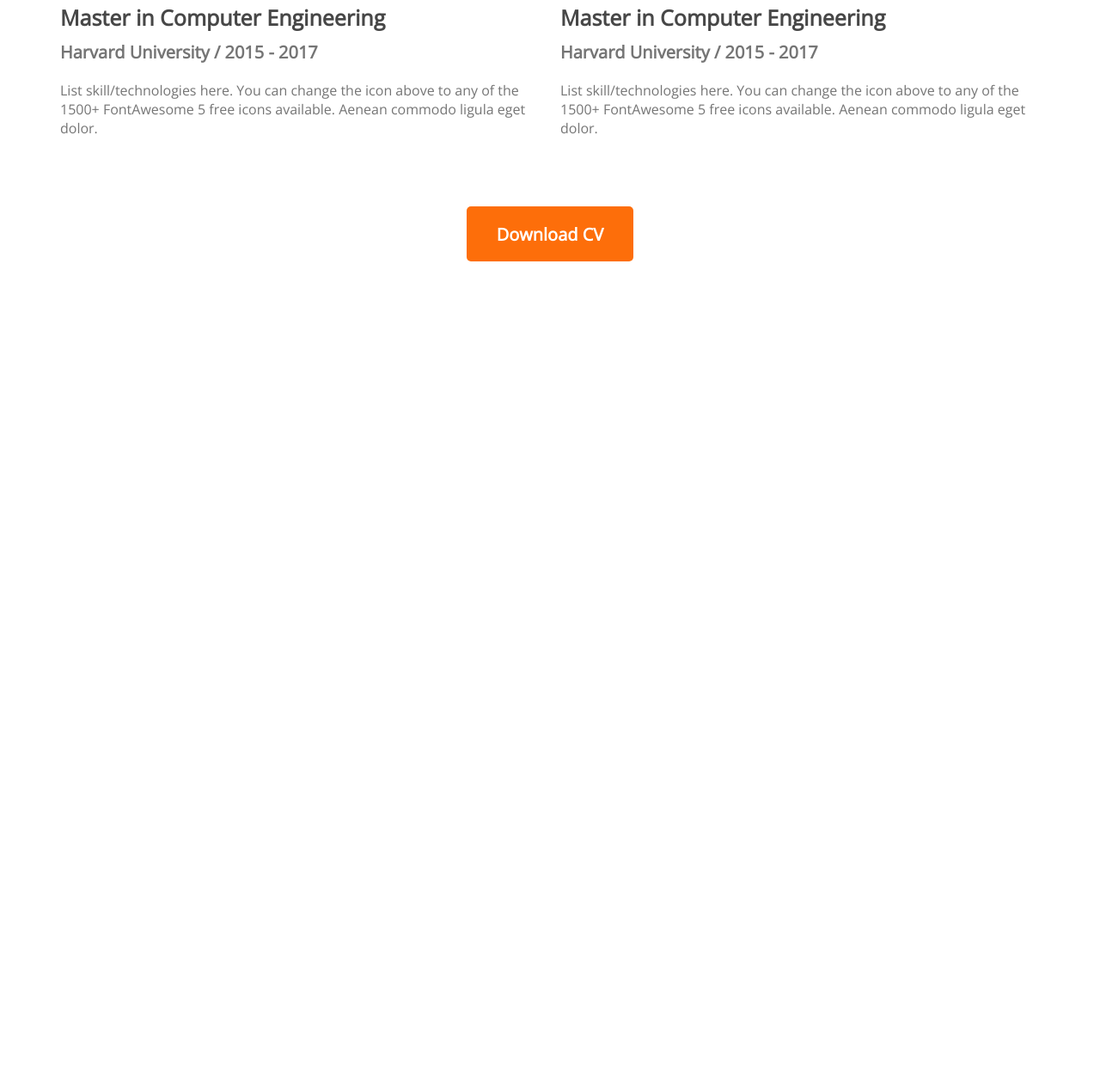
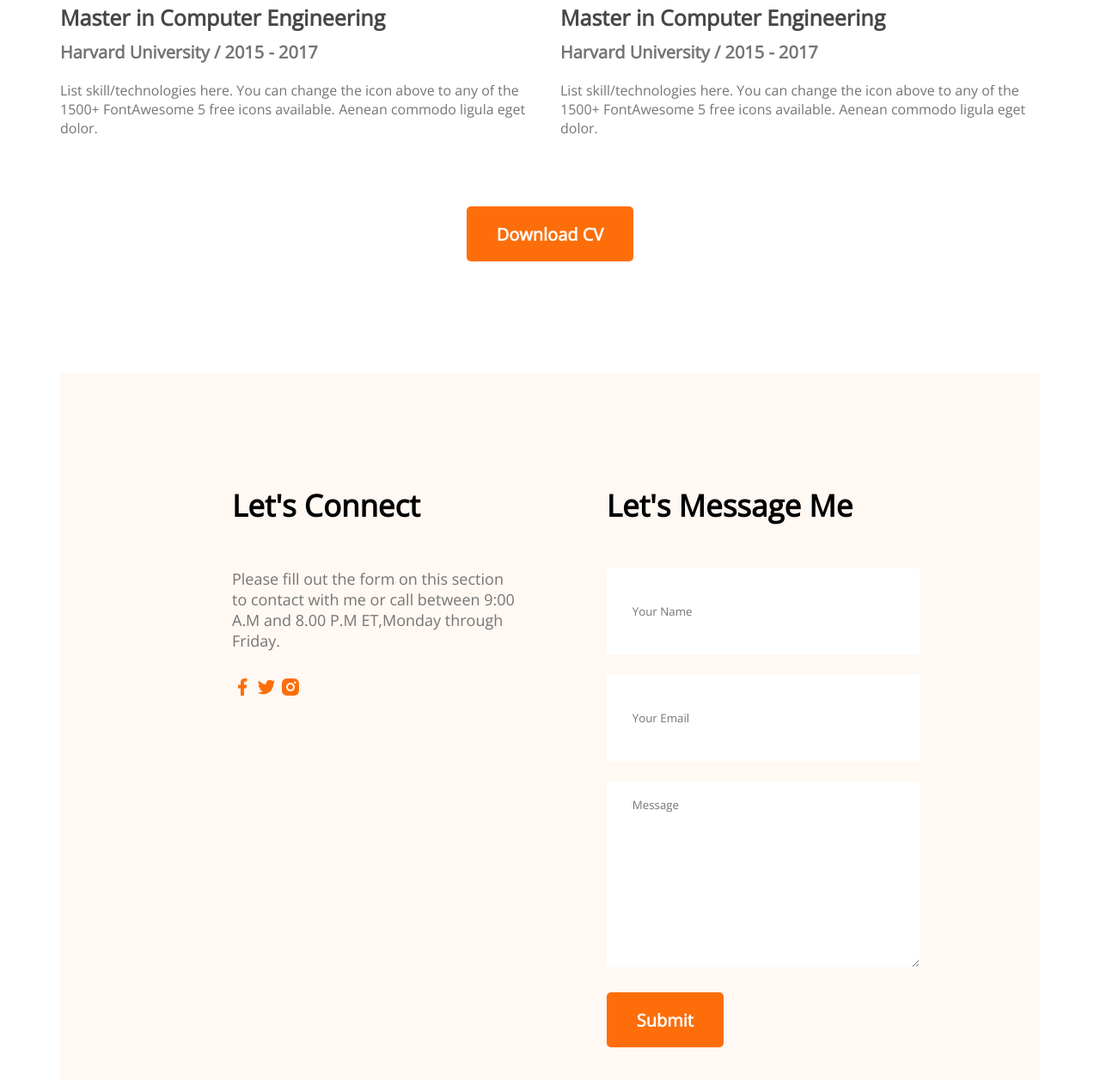
Before and after one commit to mahin993/developers-portfolio, a plain HTML site: page index.html in a window 1280 px wide. Shown: the part 2747-4003 px from the top of the page at 86% size. Before the commit the page ends 3051 px from the top, so only its background shows below. Drawn offline with nearby package versions, Linux system fonts and the light colour scheme.

Commit message:
contact us added

```diff
--- a/index.html
+++ b/index.html
@@ -158,6 +158,35 @@
             <div class="resume-button">
                 <button class="btn-primary">Download CV</button>
             </div>
+        </section>
+
+        <!-- Contact Section -->
+        <section class="contact">
+            <div>
+                <h3 class="section-title">Let's Connect</h3>
+                <p class="section-description">Please fill out the form on this section to contact with me or call
+                    between 9:00 A.M and 8.00 P.M ET,Monday through Friday.</p>
+                <a href="">
+                    <img src="images/icons/facebook.png" alt="">
+                </a>
+                <a href="">
+                    <img src="images/icons/twitter.png" alt="">
+                </a>
+                <a href="">
+                    <img src="images/icons/insta.png" alt="">
+                </a>
+
+            </div>
+            <div>
+                <h3 class="section-title">Let's Message Me</h3>
+                <form action="">
+                    <input type="text" name="" id="" placeholder="Your Name">
+                    <input type="email" name="" id="" placeholder="Your Email">
+                    <textarea name="" id="" cols="30" rows="10" placeholder="Message"></textarea>
+                    <input class="btn-primary" type="submit" value="Submit">
+                </form>
+
+            </div>
 
         </section>
 
--- a/styles/portfolio.css
+++ b/styles/portfolio.css
@@ -178,3 +178,32 @@ section {
     margin-top: 50px;
     text-align: center;
 }
+
+/* contact style */
+.contact {
+    display: flex;
+    gap: 100px;
+    background: #FFF8F3;
+    padding: 130px 200px;
+}
+
+.contact .section-title {
+    text-align: left;
+}
+
+.contact input[type="text"],
+input[type="email"],
+textarea {
+    margin-bottom: 24px;
+    border: 0;
+    width: 100%;
+    padding: 18px 30px;
+}
+
+input {
+    height: 64px;
+}
+
+.contact a {
+    text-decoration: none;
+}
```
